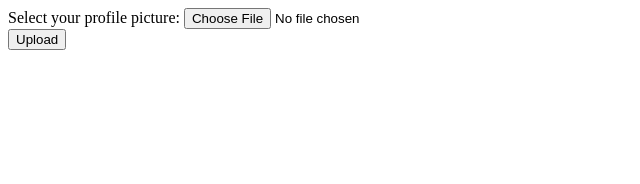
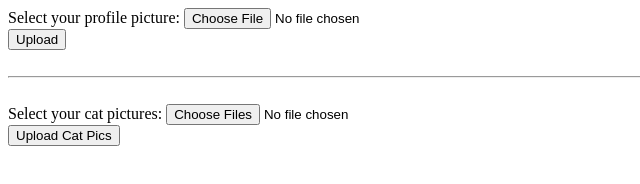
Before and after one commit to Eunnylans/multer_class_exercise, a website: page index.html in a window 1280 px wide. Shown: the whole page, without its empty margins (0-640 px from the left). Drawn offline with Linux system fonts and the light colour scheme.

Commit message:
Udating server.js & index.html

```diff
--- a/index.html
+++ b/index.html
@@ -1,7 +1,7 @@
 <!DOCTYPE html>
 <html>
  <head>
-    <meta charset="UTF-8" />
+   <meta charset="UTF-8">
    <title>File Upload Exercise</title>
  </head>
  <body>
@@ -14,5 +14,17 @@
            <input type="submit" value="Upload" />
        </div>
    </form>
+   <br />
+  <hr />
+  <br />
+  <form method="POST" action="/upload-cat-pics" enctype="multipart/form-data">
+    <div>
+        <label>Select your cat pictures:</label>
+        <input type="file" name="cat_pics" multiple />
+    </div>
+    <div>
+        <input type="submit" value="Upload Cat Pics" />
+    </div>
+</form>
  </body>
 </html>
```
Lines whose indentation alone changed are shown as unchanged.
